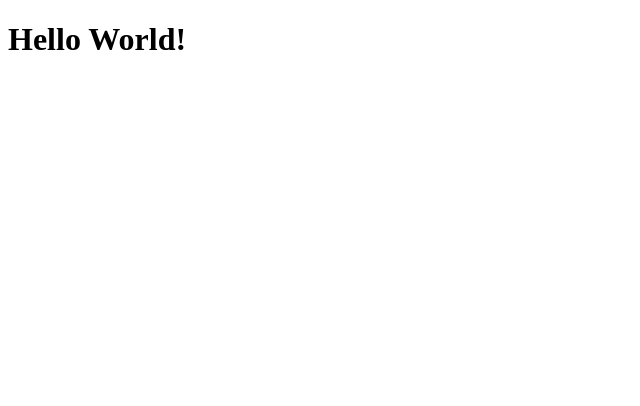
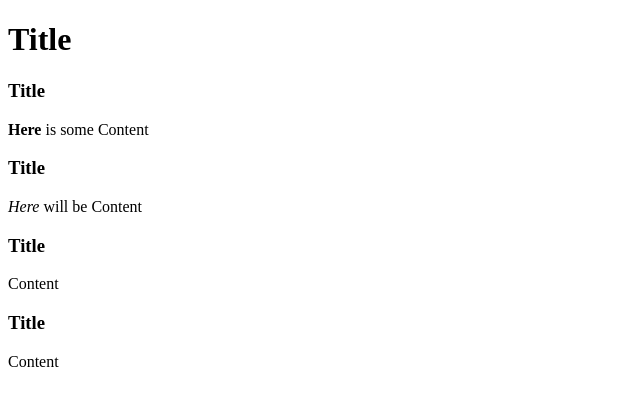
Before and after one commit to ntaadennis/git_test, a plain HTML site: page index.html in a window 1280 px wide. Shown: the whole page, without its empty margins (0-640 px from the left). Drawn offline with Linux system fonts and the light colour scheme.

Commit message:
complete first HTML assignment

```diff
--- a/index.html
+++ b/index.html
@@ -1,15 +1,35 @@
 <!DOCTYPE html>
-
-<html>
+<html lang="en">
 
 <head>
-    <title>My Odin Site</title>
-    <meta charset="utf-8">
+    <meta charset="UTF-8">
+    <meta http-equiv="X-UA-Compatible" content="IE=edge">
+    <meta name="viewport" content="width=device-width, initial-scale=1.0">
+    <title>Document</title>
 </head>
 
 <body>
-    <h1>Hello World!</h1>
-
+    <div class="title">
+        <h1>Title</h1>
+    </div>
+    <div class="articles">
+        <div class="article-sindgle">
+            <h3>Title</h3>
+            <p><strong>Here </strong>is some Content</p>
+        </div>
+        <div class="article-sindgle">
+            <h3>Title</h3>
+            <p><em>Here</em> will be Content</p>
+        </div>
+        <div class="article-sindgle">
+            <h3>Title</h3>
+            <p>Content</p>
+        </div>
+        <div class="article-sindgle">
+            <h3>Title</h3>
+            <p>Content</p>
+        </div>
+    </div>
 </body>
 
 </html>
```
